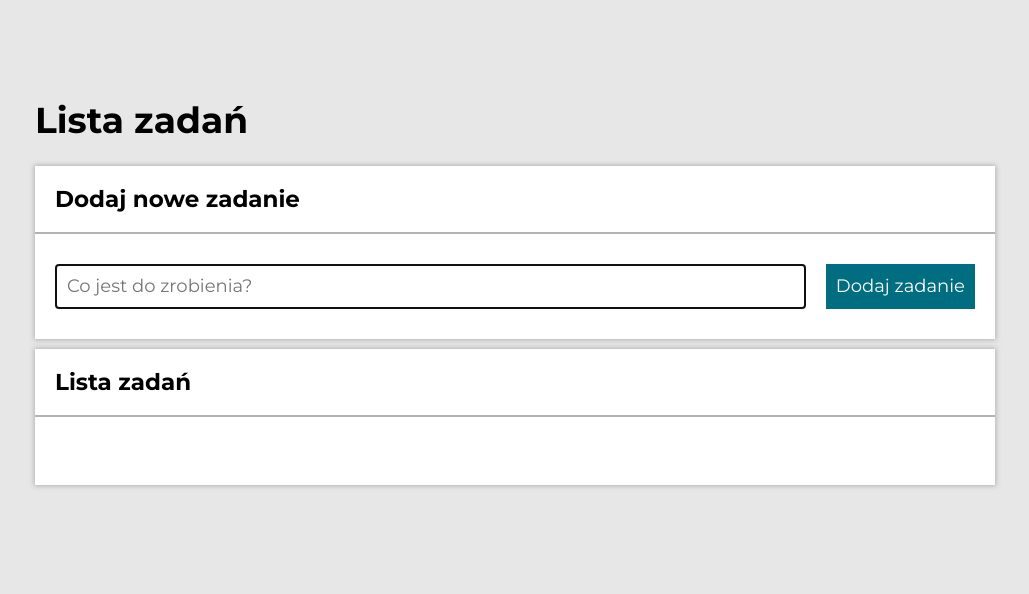
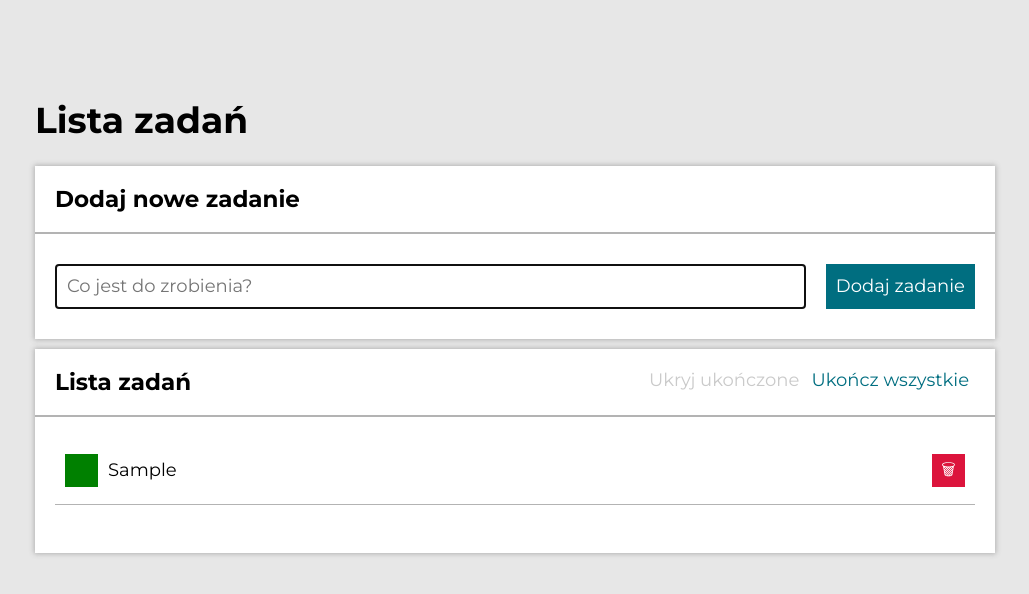
Before and after one commit to KrystianZybura/todo-list-react, a React (Create React App) app: page / in a window 1280 px wide. Both pictures are taken after typing "Sample" into the empty fields and a click on the button "Dodaj zadanie". Shown: the top 594 px of the page, without its empty margins (125-1154 px from the left). Built offline with nearby package versions, Linux system fonts and the light colour scheme.

Commit message:
toggleHideDone reducer added and implemented

```diff
--- a/src/features/tasks/Buttons/index.js
+++ b/src/features/tasks/Buttons/index.js
@@ -1,18 +1,26 @@
+import { useDispatch, useSelector } from "react-redux";
 import { Container, Button } from "./styled";
+import { selectTasks, toggleHideDone } from "../tasksSlice";
 
-const Buttons = ({ tasks, hideDone, toggleHideDone, setAllDone }) =>
+const Buttons = ({ setAllDone }) => {
+  const dispatch = useDispatch();
+  const { tasks, hideDone } = useSelector(selectTasks);
+
+  return (
     tasks.length > 0 && (
       <Container>
         <Button
-        onClick={toggleHideDone}
+          onClick={() => dispatch(toggleHideDone())}
           disabled={tasks.every(({ done }) => !done)}
         >
           {hideDone ? "Pokaż" : "Ukryj"} ukończone
         </Button>
-      <Button disabled={tasks.every(({ done }) => done)} onClick={setAllDone}>
+        <Button onClick={setAllDone} disabled={tasks.every(({ done }) => done)}>
           Ukończ wszystkie
         </Button>
       </Container>
+    )
   );
+};
 
 export default Buttons;
--- a/src/features/tasks/TaskList/index.js
+++ b/src/features/tasks/TaskList/index.js
@@ -1,9 +1,10 @@
+import { useDispatch, useSelector } from "react-redux";
 import { List, Item, Content, Button, ToggleDoneButton } from "./styled";
-import { toggleTaskDone } from "../tasksSlice";
-import { useDispatch } from "react-redux";
+import { selectTasks, toggleTaskDone } from "../tasksSlice";
 
-const TaskList = ({ tasks, hideDone, removeTask }) => {
+const TaskList = ({ tasks, removeTask }) => {
   const dispatch = useDispatch();
+  const { hideDone } = useSelector(selectTasks);
 
   return (
     <List>
--- a/src/features/tasks/Tasks/index.js
+++ b/src/features/tasks/Tasks/index.js
@@ -1,46 +1,25 @@
+import { useTasks } from "./useTasks";
+import { useSelector } from "react-redux";
+import { selectTasks } from "../tasksSlice";
 import Form from "../Form";
 import Header from "../../../common/Header";
 import TaskList from "../TaskList";
 import Buttons from "../Buttons";
 import Section from "../../../common/Section";
 import Main from "../../../common/Main";
-import { useState } from "react";
-import { useTasks } from "./useTasks";
 
 function Tasks() {
-  const [hideDone, setHideDone] = useState(false);
+  const { tasks } = useSelector(selectTasks);
 
-  const toggleHideDone = () => {
-    setHideDone((hideDone) => !hideDone);
-  };
-
-  const { tasks, removeTask, toggleTaskDone, setAllDone, addNewTask } =
-    useTasks();
+  const { removeTask, setAllDone } = useTasks();
 
   return (
     <Main>
       <Header title={"Lista zadań"} />
+      <Section title={"Dodaj nowe zadanie"} body={<Form />} />
       <Section
-        title={"Dodaj nowe zadanie"}
-        body={<Form addNewTask={addNewTask} />}
-      />
-      <Section
-        body={
-          <TaskList
-            tasks={tasks}
-            hideDone={hideDone}
-            removeTask={removeTask}
-            toggleTaskDone={toggleTaskDone}
-          />
-        }
-        extraHeaderContent={
-          <Buttons
-            tasks={tasks}
-            hideDone={hideDone}
-            toggleHideDone={toggleHideDone}
-            setAllDone={setAllDone}
-          />
-        }
+        body={<TaskList tasks={tasks} removeTask={removeTask} />}
+        extraHeaderContent={<Buttons tasks={tasks} setAllDone={setAllDone} />}
         title={"Lista zadań"}
       />
     </Main>
--- a/src/features/tasks/tasksSlice.js
+++ b/src/features/tasks/tasksSlice.js
@@ -4,11 +4,17 @@ const tasksSlice = createSlice({
   name: "tasks",
   initialState: {
     tasks: [],
+    hideDone: false,
   },
   reducers: {
     addTask: ({ tasks }, { payload }) => {
       tasks.push(payload);
     },
+
+    toggleHideDone: (state) => {
+      state.hideDone = !state.hideDone;
+    },
+
     toggleTaskDone: ({ tasks }, { payload }) => {
       const index = tasks.findIndex((task) => task.id === payload.id);
 
@@ -17,6 +23,6 @@ const tasksSlice = createSlice({
   },
 });
 
-export const { addTask, toggleTaskDone } = tasksSlice.actions;
+export const { addTask, toggleTaskDone, toggleHideDone } = tasksSlice.actions;
 export const selectTasks = (state) => state.tasks;
 export default tasksSlice.reducer;
```
Lines whose indentation alone changed are shown as unchanged.
